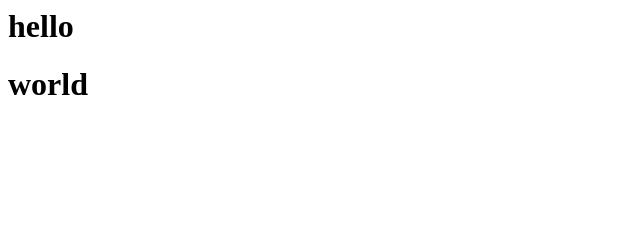
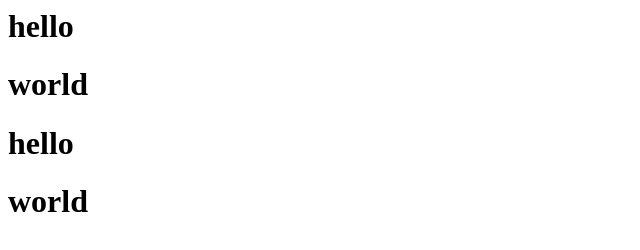
Before and after one commit to MohSalman/basics-of-css, a plain HTML site: page index.html in a window 1280 px wide. Shown: the whole page, without its empty margins (0-640 px from the left). Drawn offline with Linux system fonts and the light colour scheme.

Commit message:
this is update

```diff
--- a/index.html
+++ b/index.html
@@ -7,6 +7,8 @@
 <body>
     <h1>hello</h1>
     <h1>world</h1>
+    <h1>hello</h1>
+    <h1>world</h1>
 </body>
 
 </html>
```
